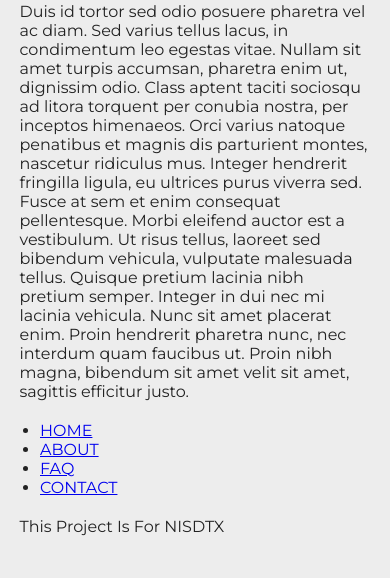
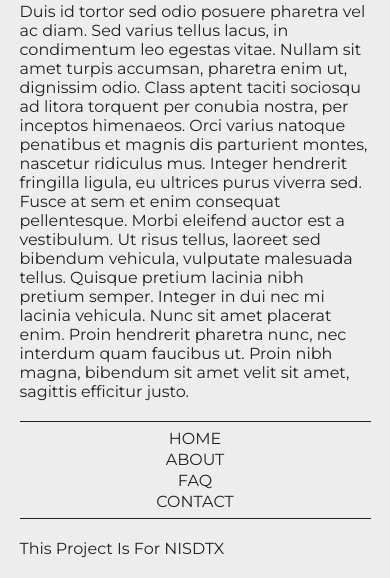
Before and after one commit to MelatoninKing/MelatoninKing, a plain HTML site: page mobilehome.html in a window 390 px wide. Shown: the part 446-1024 px from the top of the page. Before the commit the page ends 1002 px from the top, so only its background shows below. Drawn offline with Linux system fonts and the light colour scheme; a web font is replaced by a local one.

Commit message:
Update mobile.css

```diff
--- a/mobile.css
+++ b/mobile.css
@@ -42,3 +42,23 @@ h2 {
 p {
   margin: 20px 5%;
 }
+
+ul {
+  list-style-type: none;
+  padding: 5px;
+  margin: auto 5%;
+  text-align: center;
+  border-top: 1px #222 solid;
+  border-bottom: 1px #222 solid;
+}
+
+li {
+  width: 100%;
+  display: block;
+  margin: 2px auto;
+}
+
+li a {
+  color: #222222;
+  text-decoration: none;
+}
```
